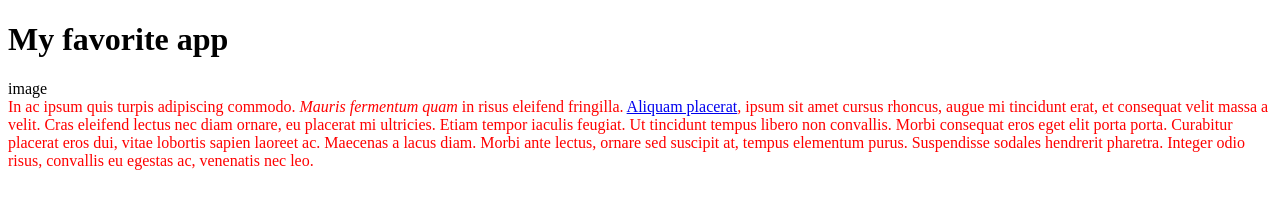
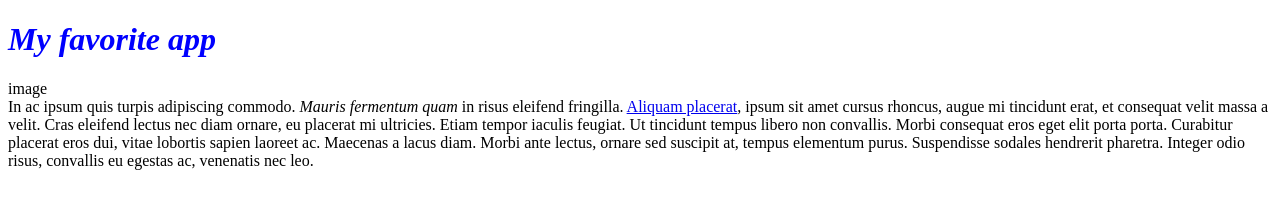
Before and after one commit to pritam27/portfolio, a plain HTML site: page toplist/index.html in a window 1280 px wide. Drawn offline with Linux system fonts and the light colour scheme.

Commit message:
Add style to the title

```diff
--- a/toplist/style.css
+++ b/toplist/style.css
@@ -1,3 +1,5 @@
-.description {
-	color: red;
+.title {
+	color: blue;
+	font-weight: bold;
+	font-style: oblique;
 }
```
